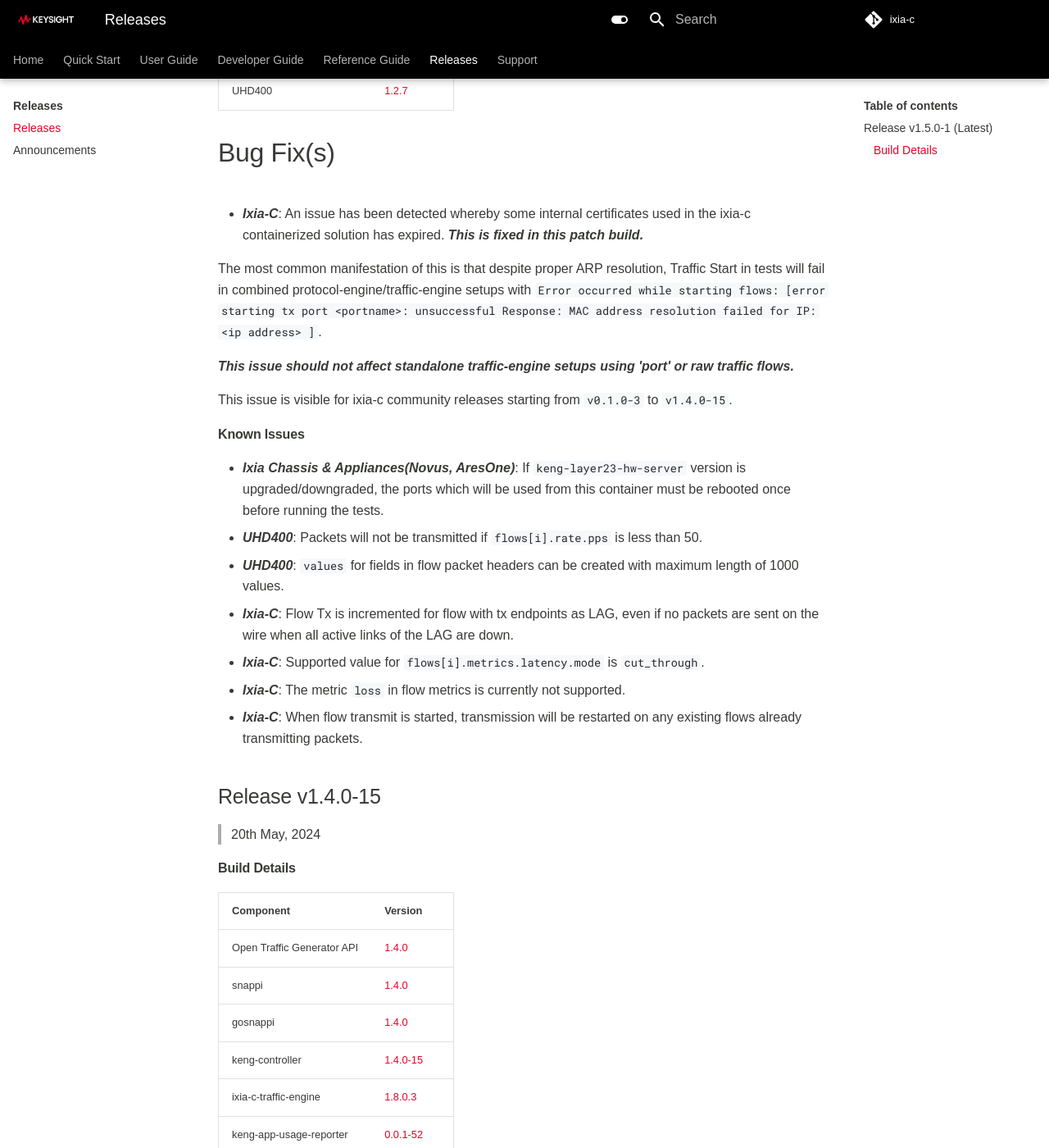
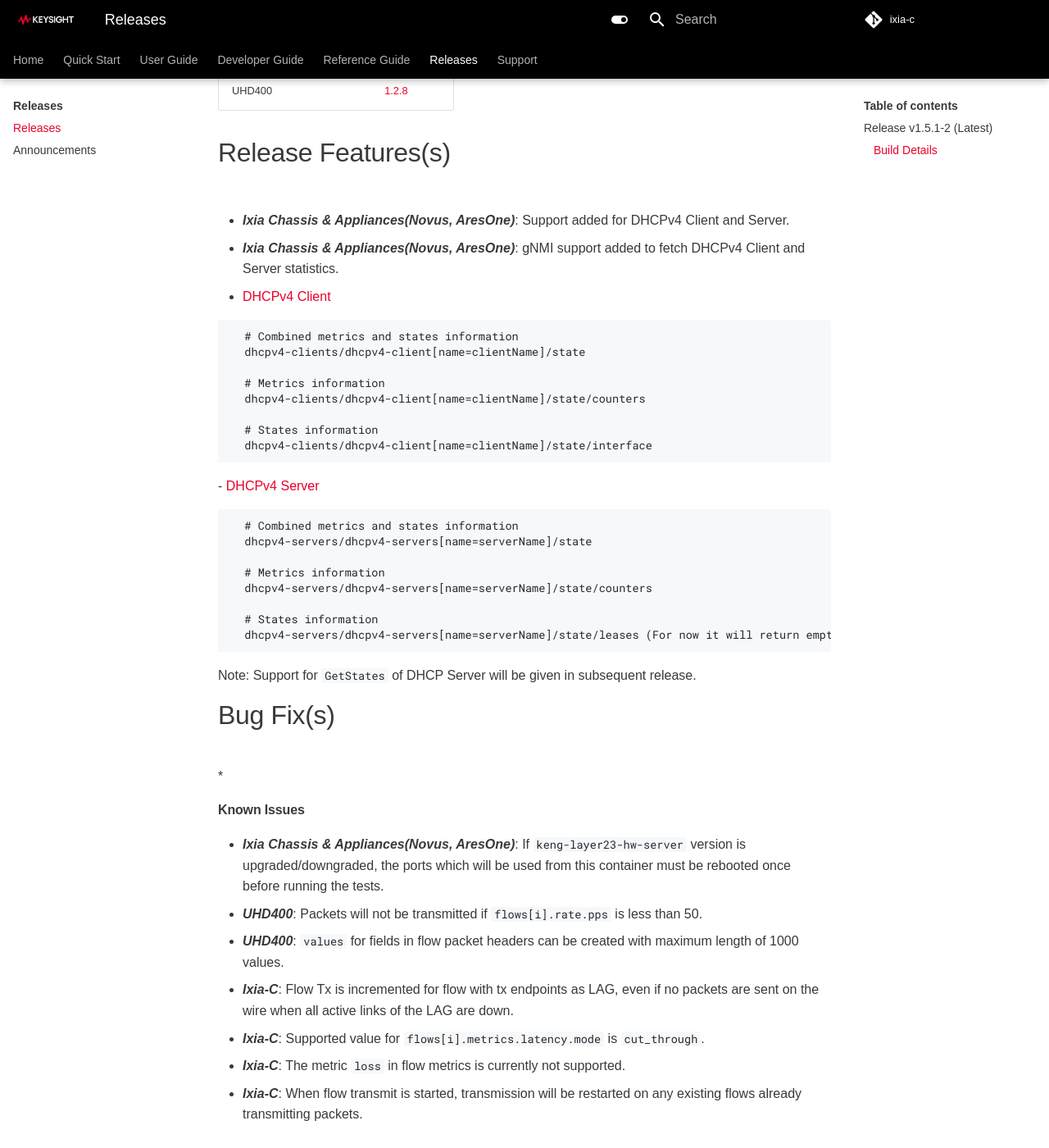
Before and after one commit to open-traffic-generator/ixia-c, an MkDocs documentation site: the page built from docs/releases.md, in a window 1280 px wide and 1400 px high, scrolled down 819 px. Shown: the whole window at 82% size. Built offline with MkDocs 1.6.1 and Material for MkDocs 9.7.7, drawn with Linux system fonts in a browser that asks for light colours; some web fonts are replaced; comment, search, counter and statistics services are not loaded; some of the changed text lies outside the part shown.

Commit message:
Release v1.5.1-2

````diff
--- a/docs/releases.md
+++ b/docs/releases.md
@@ -1,6 +1,72 @@
 # Ixia-c Release Notes and Version Compatibility
 
-## Release  v1.5.0-1 (Latest)
+## Release  v1.5.1-2 (Latest)
+> 31st May, 2024
+
+#### Build Details
+
+| Component                     | Version       |
+|-------------------------------|---------------|
+| Open Traffic Generator API    | [1.5.1](https://redocly.github.io/redoc/?url=https://raw.githubusercontent.com/open-traffic-generator/models/v1.5.0/artifacts/openapi.yaml)         |
+| snappi                        | [1.5.1](https://pypi.org/project/snappi/1.5.0)        |
+| gosnappi                      | [1.5.1](https://pkg.go.dev/github.com/open-traffic-generator/snappi/gosnappi@v1.5.0)        |
+| keng-controller               | [1.5.1-2](https://github.com/orgs/open-traffic-generator/packages/container/package/keng-controller)    |
+| ixia-c-traffic-engine         | [1.8.0.12](https://github.com/orgs/open-traffic-generator/packages/container/package/ixia-c-traffic-engine)       |
+| keng-app-usage-reporter       | [0.0.1-52](https://github.com/orgs/open-traffic-generator/packages/container/package/keng-app-usage-reporter)      |
+| ixia-c-protocol-engine        | [1.00.0.383](https://github.com/orgs/open-traffic-generator/packages/container/package/ixia-c-protocol-engine)    |
+| keng-layer23-hw-server        | [1.5.1-3](https://github.com/orgs/open-traffic-generator/packages/container/package/keng-layer23-hw-server)    |
+| keng-operator                 | [0.3.29](https://github.com/orgs/open-traffic-generator/packages/container/package/keng-operator)        |
+| otg-gnmi-server               | [1.14.2](https://github.com/orgs/open-traffic-generator/packages/container/package/otg-gnmi-server)         |
+| ixia-c-one                    | [1.5.1-2](https://github.com/orgs/open-traffic-generator/packages/container/package/ixia-c-one/)         |
+| UHD400                        | [1.2.8](https://downloads.ixiacom.com/support/downloads_and_updates/public/UHD400/1.2/1.2.8/artifacts.tar)         |
+
+
+# Release Features(s)
+* <b><i>Ixia Chassis & Appliances(Novus, AresOne)</i></b>: Support added for DHCPv4 Client and Server.
+
+* <b><i>Ixia Chassis & Appliances(Novus, AresOne)</i></b>: gNMI support added to fetch DHCPv4 Client and Server statistics.
+  - [DHCPv4 Client](https://github.com/open-traffic-generator/models-yang/blob/main/artifacts/open-traffic-generator-dhcpv4client.txt)
+
+  ```gNMI
+    # Combined metrics and states information
+    dhcpv4-clients/dhcpv4-client[name=clientName]/state
+
+    # Metrics information
+    dhcpv4-clients/dhcpv4-client[name=clientName]/state/counters
+
+    # States information
+    dhcpv4-clients/dhcpv4-client[name=clientName]/state/interface
+  ```
+  - [DHCPv4 Server](https://github.com/open-traffic-generator/models-yang/blob/main/artifacts/open-traffic-generator-dhcpv4server.txt)
+
+  ```gNMI
+    # Combined metrics and states information
+    dhcpv4-servers/dhcpv4-servers[name=serverName]/state
+
+    # Metrics information
+    dhcpv4-servers/dhcpv4-servers[name=serverName]/state/counters
+
+    # States information
+    dhcpv4-servers/dhcpv4-servers[name=serverName]/state/leases (For now it will return empty responses.)
+  ```
+    Note: Support for `GetStates` of DHCP Server will be given in subsequent release.
+
+
+# Bug Fix(s)
+*
+
+
+#### Known Issues
+* <b><i>Ixia Chassis & Appliances(Novus, AresOne)</i></b>: If `keng-layer23-hw-server` version is upgraded/downgraded, the ports which will be used from this container must be rebooted once before running the tests.
+* <b><i>UHD400</i></b>: Packets will not be transmitted if `flows[i].rate.pps` is less than 50.
+* <b><i>UHD400</i></b>: `values` for fields in flow packet headers can be created with maximum length of 1000 values.
+* <b><i>Ixia-C</i></b>: Flow Tx is incremented for flow with tx endpoints as LAG, even if no packets are sent on the wire when all active links of the LAG are down.
+* <b><i>Ixia-C</i></b>: Supported value for `flows[i].metrics.latency.mode` is `cut_through`.
+* <b><i>Ixia-C</i></b>: The metric `loss` in flow metrics is currently not supported.
+* <b><i>Ixia-C</i></b>: When flow transmit is started, transmission will be restarted on any existing flows already transmitting packets.
+
+
+## Release  v1.5.0-1
 > 23rd May, 2024
 
 #### Build Details
````
Also changed, not shown: deployments/k8s/components/images/kustomization.yaml (+4 -4 lines), deployments/k8s/network-emulation/readme.md (+6 -6 lines), docs/deployments-kne.md (+13 -13 lines), docs/developer/hello-snappi.md (+1 -1 lines), docs/tests-chassis-app.md (+3 -3 lines), readme.md (+4 -4 lines), 2 other files.
